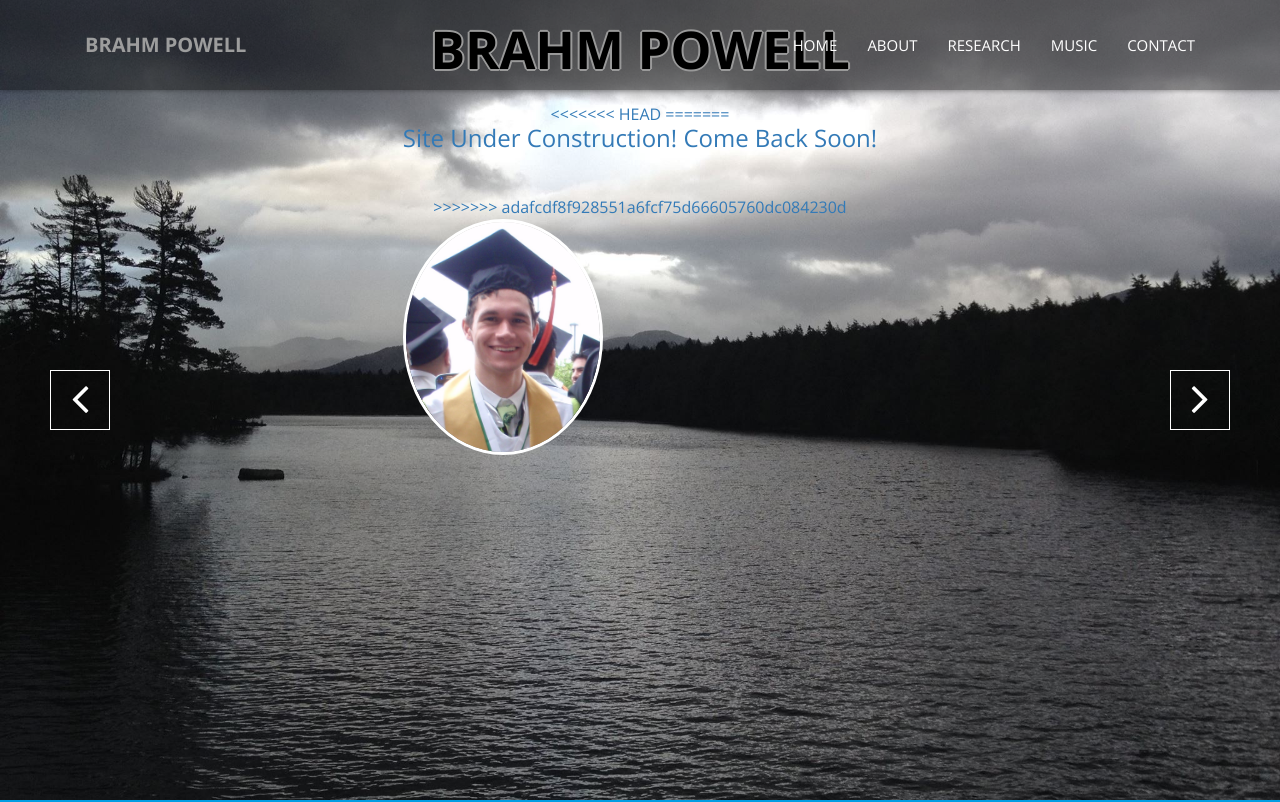
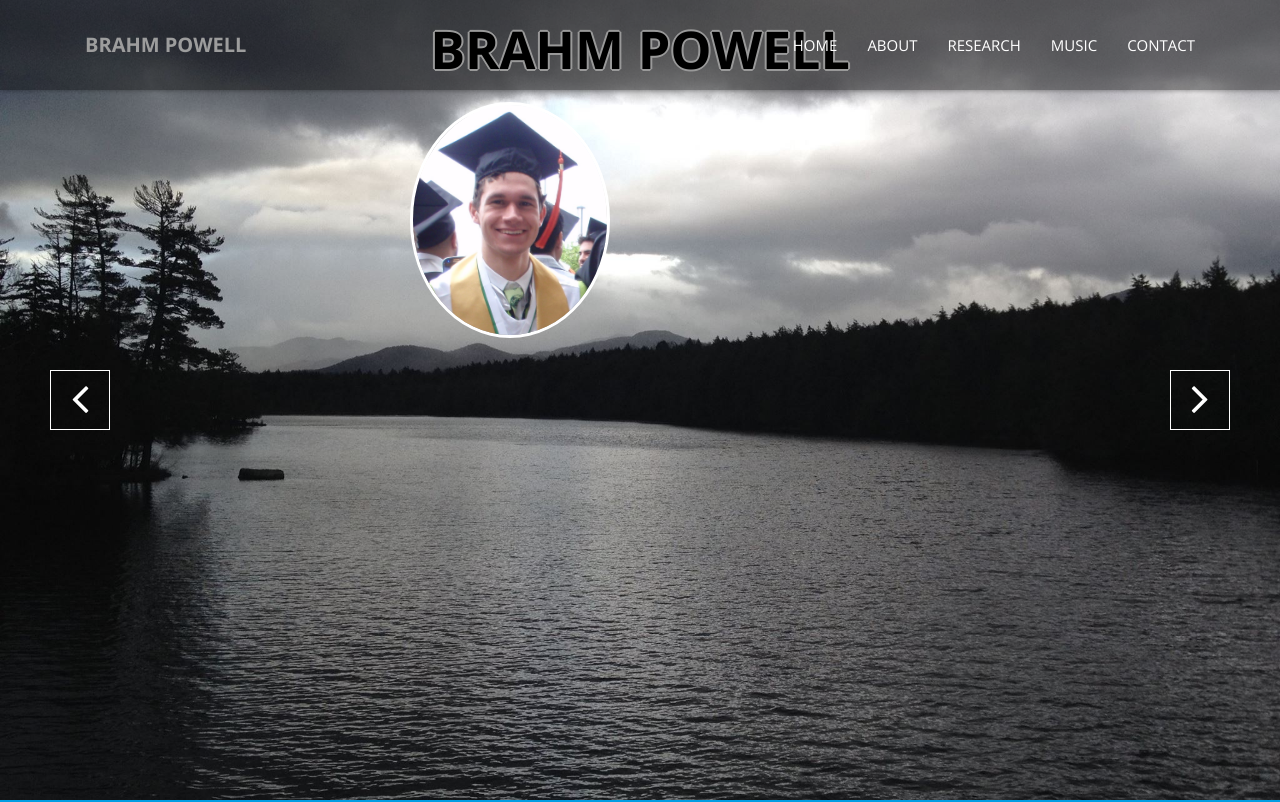
Before and after one commit to brahmpowell/brahmpowell.github.io, a plain HTML site: page index.html in a window 1280 px wide. Shown: the top 802 px of the page. Drawn offline with nearby package versions, Linux system fonts and the light colour scheme; some packages are replaced by stand-ins of ours.

Commit message:
v2 - attempt to fix merge problem

```diff
--- a/index.html
+++ b/index.html
@@ -109,11 +109,7 @@
 						<div class="slide-caption">
                             <div class="caption-content">
                                 <h2 class="animated fadeInDown" style="color: #000">Brahm Powell</h2>
-<<<<<<< HEAD
                                 <!--<span class="animated fadeInDown">Hi there!</span>-->
-=======
-                                <span class="animated fadeInDown">Site under construction! Come back soon!</span>
->>>>>>> adafcdf8f928551a6fcf75d66605760dc084230d
                                 <img src="img/graduation.jpg" class="animated fadeInDown" alt="member">
                             </div>
                         </div>
```
